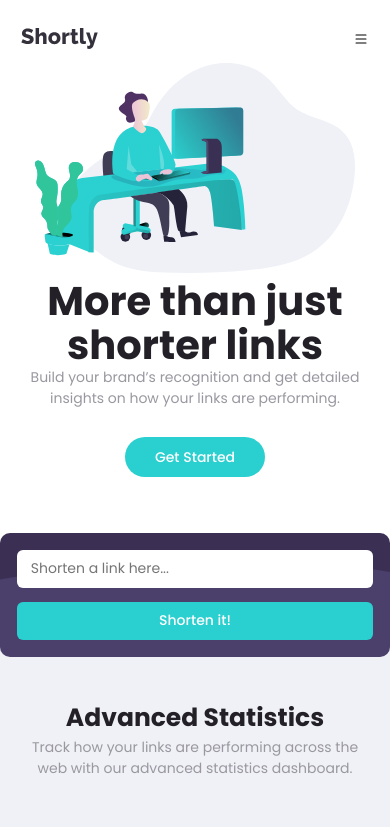
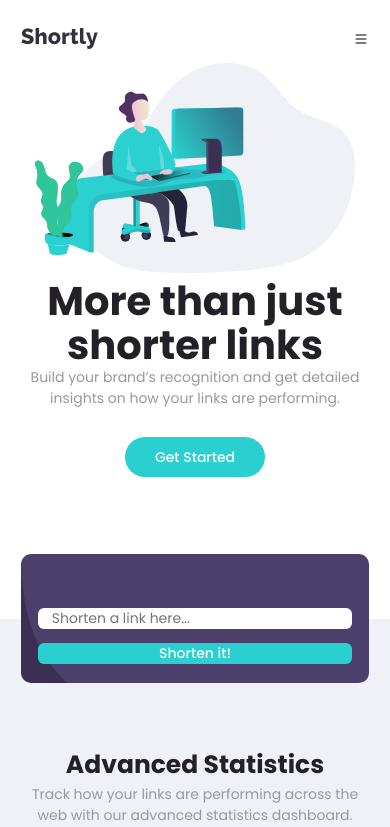
Before and after one commit to chalobonDen/URL-shortening-API-landing-page-challenge-hub, a React (Create React App) app: page / in a window 390 px wide. Shown: the top 827 px of the page. Built offline with nearby package versions, Linux system fonts and the light colour scheme.

Commit message:
edit css input component

```diff
--- a/src/components/InputUrl/InputUrl.css
+++ b/src/components/InputUrl/InputUrl.css
@@ -1,10 +1,11 @@
 .main-shortlink {
   background-image: linear-gradient(to bottom, #fff 50%, #f0f1f6 50%);
+  padding: 0 8rem;
 }
 
-.bg-inputShortlink {
+/* .bg-inputShortlink {
   margin: 0 8rem;
-}
+} */
 .show-result {
   margin: 0 8rem;
 }
@@ -12,18 +13,24 @@
   background: #f0f1f6;
   padding-top: 1rem;
 }
-.input-url {
+.input-bg {
+}
+.input-url,
+.inputError {
   background: url('../../images/bg-shorten-desktop.svg');
   background-color: hsl(257, 27%, 26%);
   width: 100%;
-  height: 90px;
+  height: 120px;
   border-radius: 10px;
 }
-.input-url > div {
+.input-url > div,
+.inputError > div {
   display: flex;
-  align-items: center;
+  flex-wrap: wrap;
+  /* align-items: center; */
+  padding-top: 40px;
   justify-content: center;
-  height: 90px;
+  /* height: 120px; */
 }
 .input-url input {
   width: 80%;
@@ -33,10 +40,29 @@
   padding-left: 1.5rem;
   border: none;
 }
-.input-url button {
+.inputError input {
+  width: 80%;
+  border-radius: 6px;
+  height: 40px;
+  margin-right: 1rem;
+  padding-left: 1.5rem;
+  border: 2px solid hsl(0, 87%, 67%);
+}
+.inputError input::placeholder {
+  color: hsl(0, 87%, 67%);
+}
+.input-url button,
+.inputError button {
   width: 12%;
   height: 40px;
   border-radius: 6px;
+}
+.error-message {
+  color: hsl(0, 87%, 67%);
+  font-size: 12px;
+  margin-left: 2rem;
+  font-style: oblique;
+  margin-top: 0.4rem;
 }
 
 .link-url {
@@ -44,11 +70,13 @@
   justify-content: space-between;
   align-items: center;
   padding: 0 1.5rem;
+  margin-top: 1rem;
 
   background: #fff;
   height: 55px;
 }
-.link-left {
+.link-left,
+.link-right {
   font-weight: 500;
 }
 .link-right {
@@ -64,40 +92,62 @@
 .short-link {
   color: hsl(180, 66%, 49%);
 }
+.btn-active-copy {
+  background-color: #3a3053;
+}
+
 @media screen and (max-width: 414px) {
   .main-shortlink {
-    background-image: linear-gradient(to bottom, #fff 50%, #f0f1f6 50%);
+    padding: 1.5rem;
   }
-  .bg-inputShortlink {
-    margin: 1rem;
+  /* .bg-inputShortlink {
+    margin: 1.5rem;
     margin-bottom: 0;
-  }
-  .input-url {
+  } */
+  .input-url,
+  .inputError {
     padding: 1.2rem;
     height: fit-content;
+
+    background: url('../../images/bg-shorten-mobile.svg');
+    background-color: hsl(257, 27%, 26%);
+    background-size: cover;
+    background-repeat: no-repeat;
   }
-  .input-url > div {
+  .input-url > div,
+  .inputError > div {
     flex-direction: column;
+    flex-wrap: nowrap;
+    height: 90px;
   }
   .input-url input {
     padding-left: 1rem;
     margin-right: 0;
     width: 100%;
   }
-  .input-url button {
+  .inputError input {
+    padding-left: 1rem;
+    margin-right: 0;
+    width: 100%;
+    border: 1px solid hsl(0, 87%, 67%);
+  }
+  .input-url button,
+  .inputError button {
     margin-top: 1rem;
     width: 100%;
   }
 
   .show-result {
-    margin: 0 1rem;
+    margin: 0 1.5rem;
   }
   .link-url {
     flex-direction: column;
-    /* padding: 1rem; */
     padding: 0;
     height: fit-content;
     align-items: flex-start;
+  }
+  .link-right > button:hover {
+    background-color: #3a3053;
   }
   .link-left {
     margin: 0.6rem 1rem;
@@ -115,7 +165,10 @@
   }
   .link-right > button {
     margin-left: 0;
-    width: calc(100vw - 64px);
+    width: calc(100vw - 5rem);
     margin: 0.5rem 1rem 1rem;
+
+    height: 40px;
+    border-radius: 6px;
   }
 }
```
